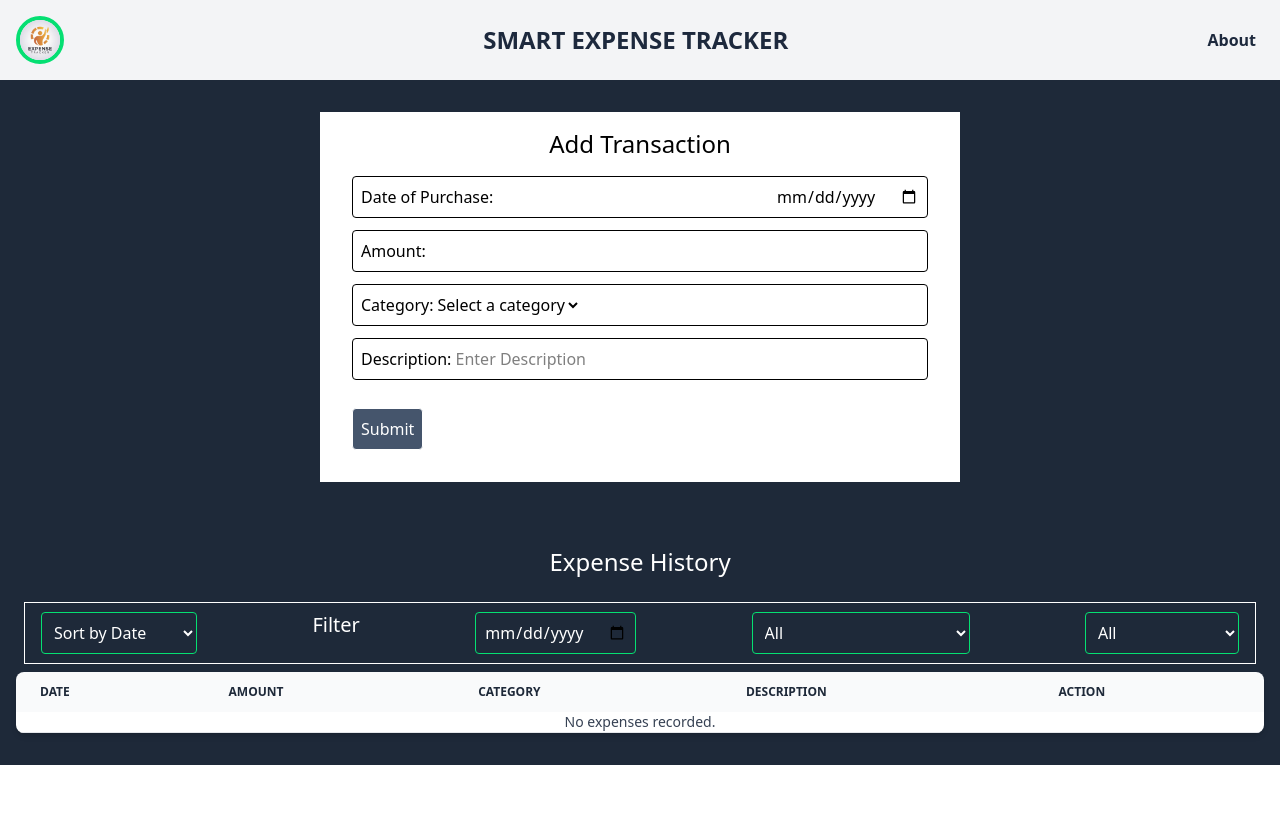
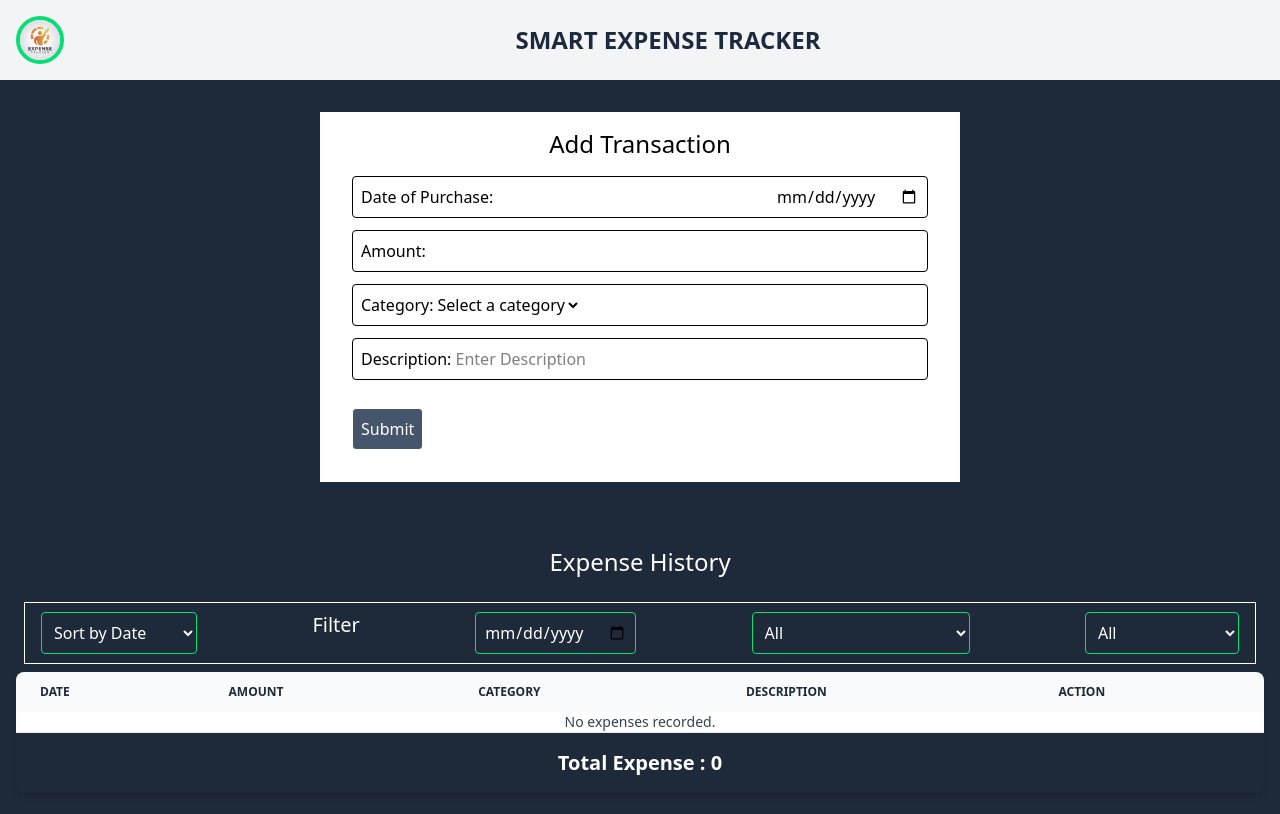
Before and after one commit to saranyaramanathan/smart_expense_tracker, a React (Vite) app: page / in a window 1280 px wide. Shown: the top 814 px of the page. Built offline with nearby package versions, Linux system fonts and the light colour scheme.

Commit message:
total expense calc done

```diff
--- a/src/Components/ExpenseTable.jsx
+++ b/src/Components/ExpenseTable.jsx
@@ -2,6 +2,7 @@ import React from "react";
 import { useState } from "react";
 const ExpenseTable = ({ expenseData, onDeleteExpense }) => {
   let expenseDataRow = null;
+  let totalAmount = 0;
   const [selectedOption, setSelectedOption] = useState('');
   const [isEnabled,setEnabled]=useState(true);
   const[selectedAmount,setSelectedAmount]=useState('');
@@ -106,6 +107,7 @@ const sortByAmount = (a, b) => b.amount - a.amount;
             default:
               //expenseData;
  }
+ expenseDataRow = expenseData.map((expense) => {totalAmount=totalAmount + parseInt(expense.amount)})
 
       expenseDataRow = expenseData.map((expense) => (
 
@@ -122,7 +124,9 @@ const sortByAmount = (a, b) => b.amount - a.amount;
             Delete
           </button>
         </td>
+
       </tr>
+
     ));
 
 
@@ -219,7 +223,9 @@ const sortByAmount = (a, b) => b.amount - a.amount;
 
         </tbody>
     </table>
-
+   <h3 className="text-center text-xl text-white font-semibold m-4">
+          {`Total Expense : ${totalAmount} `}
+        </h3>
 </div>
 
 
--- a/src/Components/NavBar.jsx
+++ b/src/Components/NavBar.jsx
@@ -15,7 +15,7 @@ function Navbar() {
         </a>
          <span class="self-center text-2xl font-semibold whitespace-nowrap dark:text-white">SMART EXPENSE TRACKER</span>
                            <div className='flex justify-end'>
-                  <h2 className='p-2 font-semibold  '>About</h2>
+                  <h2 className='p-2 font-semibold hidden '>About</h2>
 
                     </div>
 
```
